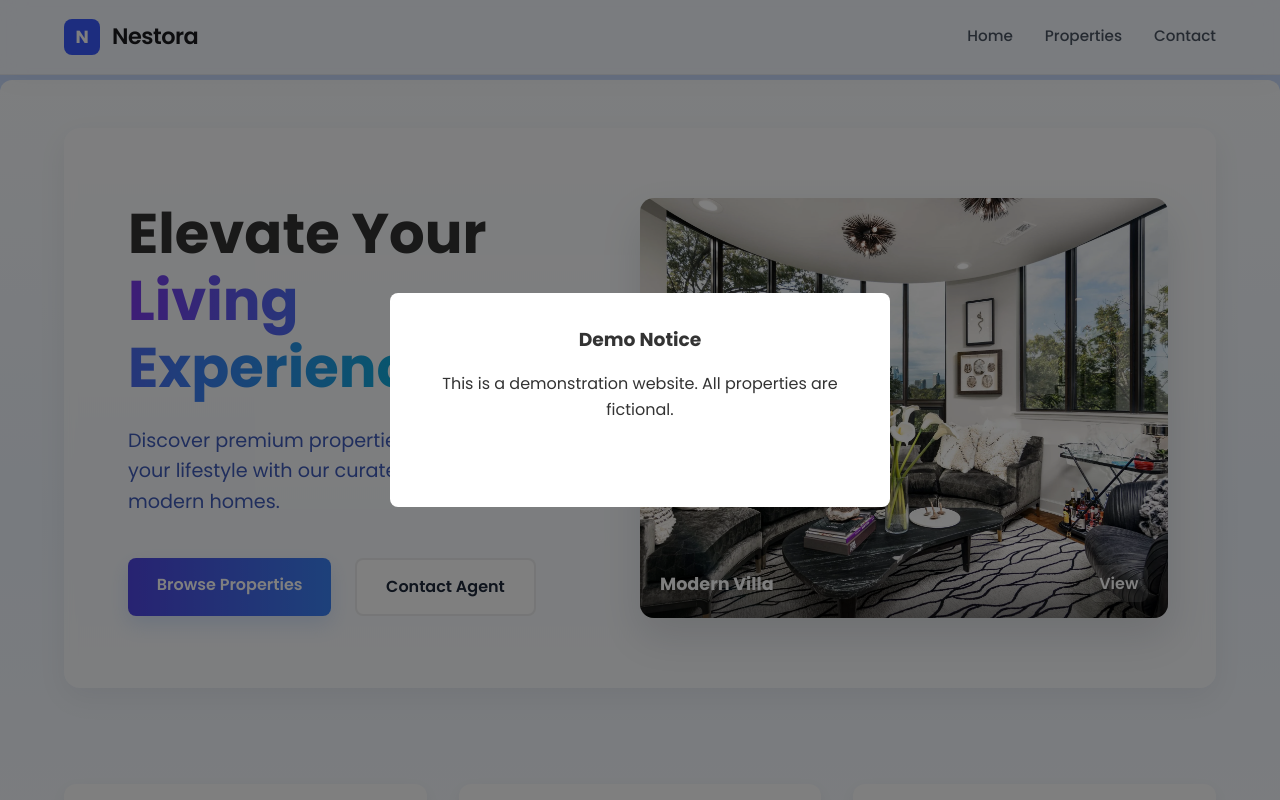
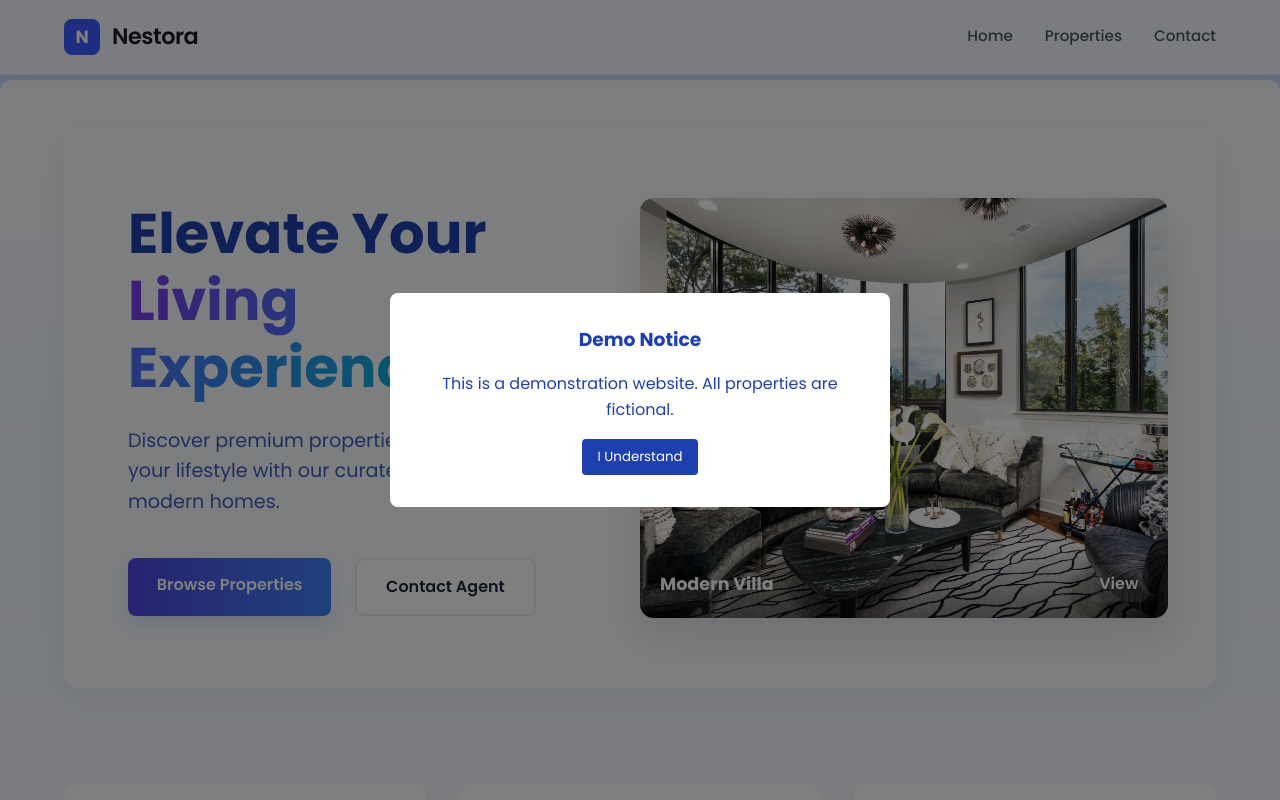
Before and after one commit to rathugedn/Nestora, a React (Vite) app: page / in a window 1280 px wide. Shown: the top 800 px of the page. Built offline with nearby package versions, Linux system fonts and the light colour scheme.

Commit message:
Update index.css

```diff
--- a/src/index.css
+++ b/src/index.css
@@ -10,7 +10,8 @@
 body {
   font-family: 'Poppins', sans-serif;
   background-color: #f9f6ff;
-  color: #333;
+  --primary-blue: #1e40af; /* site-wide primary blue */
+  color: var(--primary-blue);
   line-height: 1.6;
 }
 
```
